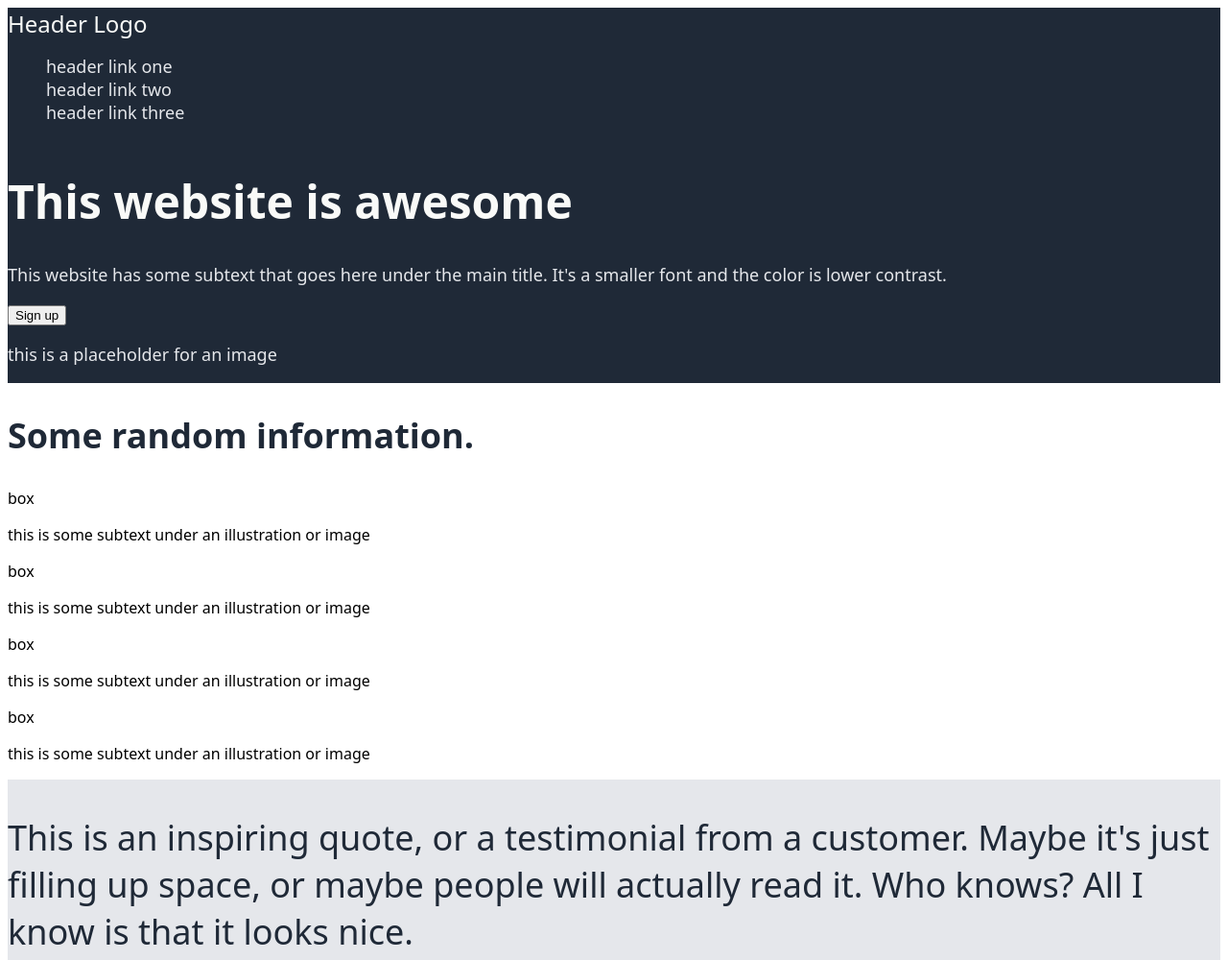
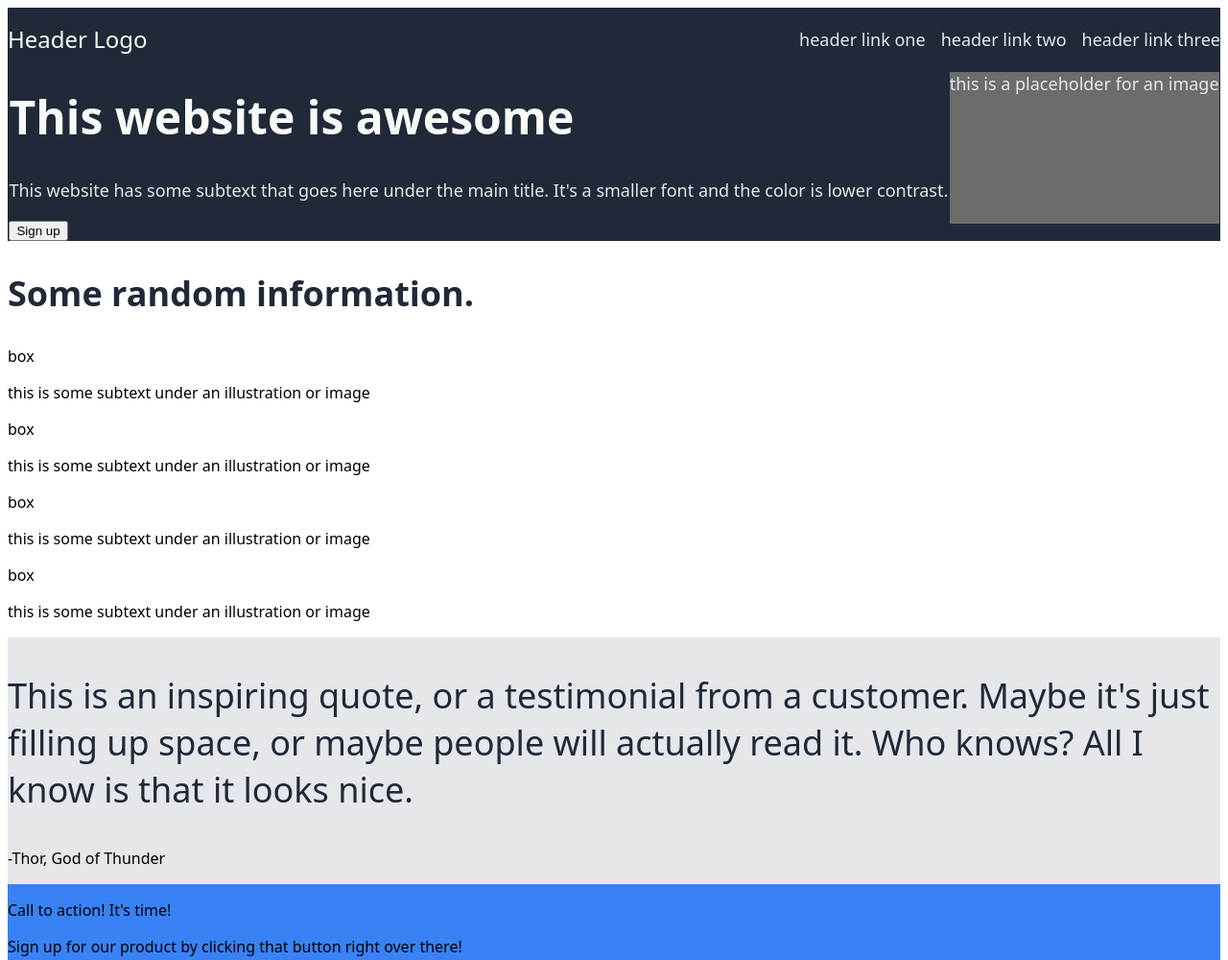
Before and after one commit to henthaii/landing-page, a plain HTML site: page landingpage.html in a window 1280 px wide. Shown: the top 1000 px of the page at 96% size. Drawn offline with Linux system fonts and the light colour scheme.

Commit message:
finished header formatting. working on top content section. added in bg color for placeholder.

```diff
--- a/landingpage.html
+++ b/landingpage.html
@@ -8,21 +8,20 @@
     <body>
         <div class="header">
             <div class="logo">Header Logo</div>
-            <div class="sites">
-                <ul>
+            <ul class="sites">
                 <li><a>header link one</a></li>
                 <li><a>header link two</a></li>
                 <li><a>header link three</a></li>
             </ul>
-            </div>
+
         </div>
 
         <div class="top content">
+            <div class="left">
                 <h1>This website is awesome</h1>
-
                 <p class="text">This website has some subtext that goes here under the main title. It's a smaller font and the color is lower contrast.</p>
                 <button>Sign up</button>
-
+            </div>
             <p class="placeholder">this is a placeholder for an image</p>
         </div>
 
--- a/style.css
+++ b/style.css
@@ -2,23 +2,34 @@ body {
     font-family: system-ui, -apple-system, BlinkMacSystemFont, 'Segoe UI', Roboto, Oxygen, Ubuntu, Cantarell, 'Open Sans', 'Helvetica Neue', sans-serif;
     display:flex;
     flex-direction:column;
-
 }
 
 .header,
 .top,
 .footer {
     background-color: #1f2937;
+}
 
+.header {
+    display:flex;
+    justify-content: space-between;
+    align-items: center;
 }
 
 .logo {
     color:#f9faf8;
     font-size:24px;
+    justify-content: center;
+    margin-top: 16px;
 }
 
 ul {
+    display:flex;
     list-style-type: none;
+    margin: 0px;
+    padding: 0px;
+    gap: 16px;
+    margin-top:16px;
 }
 
 a,
@@ -28,10 +39,21 @@ p.placeholder {
     color:#e5e7eb;
 }
 
+.top {
+    display:flex;
+    justify-content: space-evenly
+}
+
 h1 {
     font-size: 48px;
     color:#f9faf8;
     font-weight: 900;
+}
+p.text {
+    flex-wrap: wrap;
+}
+.placeholder {
+    background-color:#6c6c6d;
 }
 
 .bottom {
```
Lines whose indentation alone changed are shown as unchanged.
